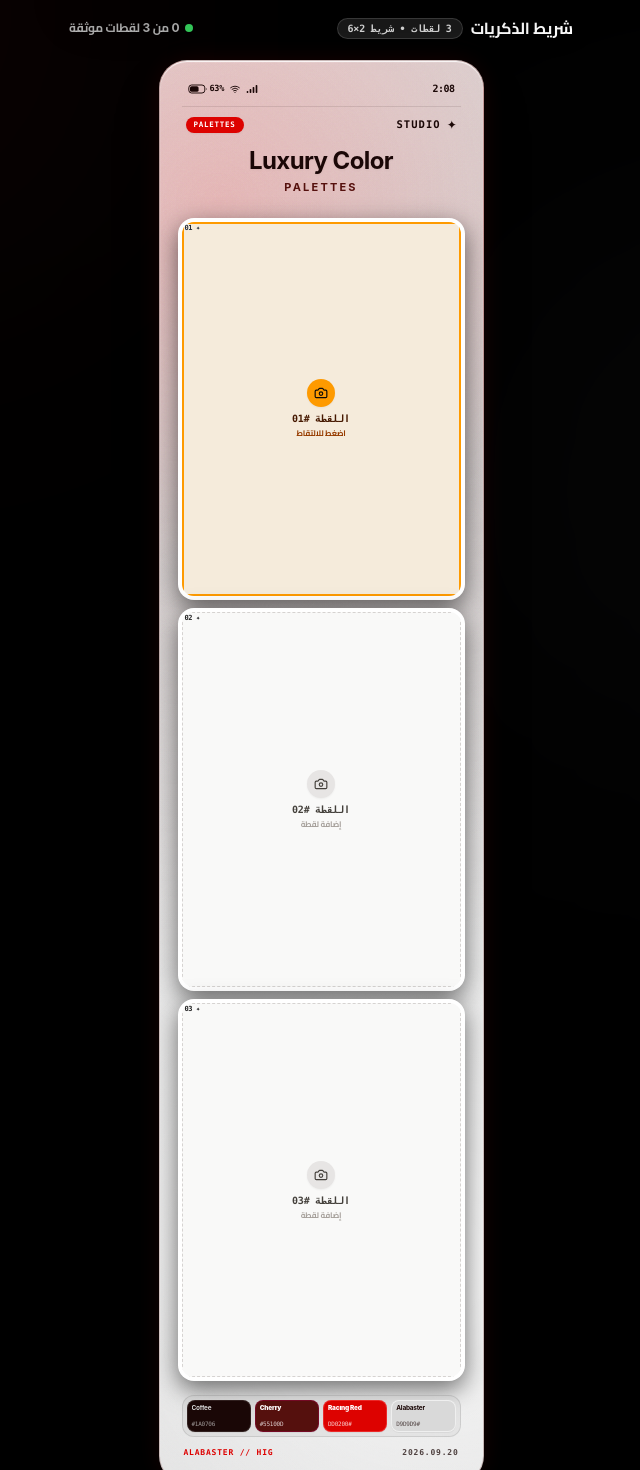
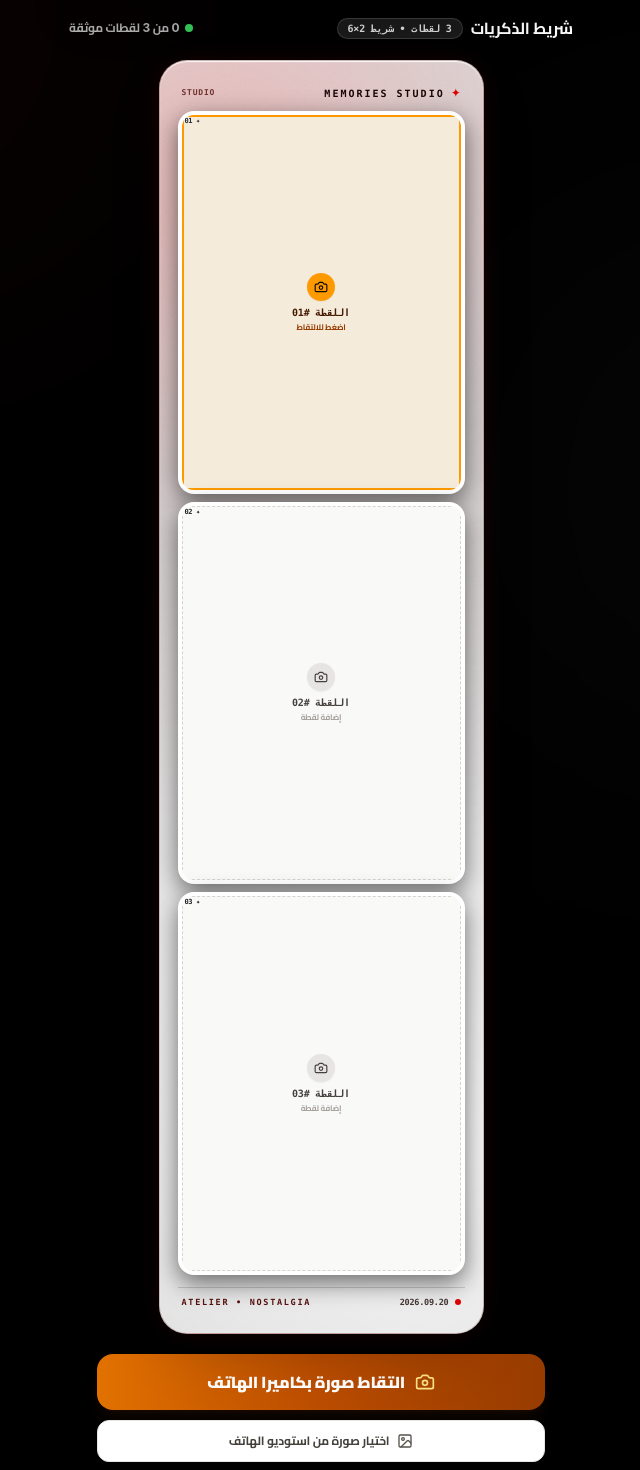
Before and after one commit to mohammedsaeed6u-cloud/cafe-memories, a Next.js app: page /c in a window 1280 px wide. Shown: the part 140-1610 px from the top of the page, without its empty margins (319-959 px from the left). Built offline with nearby package versions, Linux system fonts and the light colour scheme.

Commit message:
feat: adopt Atelier Nostalgia design system from DESIGN.md (clean aesthetic, Playfair Display & Plus Jakarta Sans, zero clutter)

```diff
--- a/src/app/globals.css
+++ b/src/app/globals.css
@@ -1,53 +1,44 @@
 @import "tailwindcss";
 
 @theme {
-  --color-forest: #1E3A32;
-  --color-forest-dark: #142721;
-  --color-forest-light: #2A4F44;
+  --color-surface: #141313;
+  --color-surface-charcoal: #141212;
+  --color-surface-stone: #1F1D1D;
+  --color-surface-dim: #141313;
+  --color-surface-bright: #3b3939;
 
-  --color-terracotta: #B85C43;
-  --color-terracotta-dark: #9B4A33;
-  --color-terracotta-light: #CF735A;
+  --color-primary: #DD0200;
+  --color-primary-container: #DD0200;
+  --color-secondary: #55100D;
+  --color-secondary-container: #7C2D26;
 
-  --color-warm-beige: #E8DCC6;
-  --color-warm-beige-light: #F7F2E7;
-  --color-warm-beige-dark: #D3C4A7;
+  --color-alabaster: #FBF9F5;
+  --color-alabaster-muted: #D9D9D9;
+  --color-coffee-bean: #1A0706;
 
-  --color-espresso: #3B2F2A;
-  --color-espresso-dark: #261E1A;
-  --color-espresso-light: #5A473F;
-
-  --color-olive: #8A9A7B;
-  --color-olive-dark: #6F7F60;
-  --color-olive-light: #A7B69A;
+  --color-border-hairline: rgba(255, 255, 255, 0.08);
+  --color-border-accent: rgba(221, 2, 0, 0.35);
 
   --font-playfair: var(--font-playfair), 'Playfair Display', Georgia, serif;
-  --font-montserrat: var(--font-montserrat), 'Montserrat', sans-serif;
+  --font-jakarta: var(--font-jakarta), 'Plus Jakarta Sans', sans-serif;
   --font-cairo: var(--font-cairo), 'Cairo', sans-serif;
 }
 
 @layer base {
   :root {
-    --background: #FAF6EE;
-    --foreground: #3B2F2A;
+    --background: #141313;
+    --foreground: #e6e1e1;
     --font-cairo: 'Cairo', sans-serif;
     --font-playfair: 'Playfair Display', Georgia, serif;
-    --font-montserrat: 'Montserrat', sans-serif;
-  }
-
-  .dark {
-    --background: #0E1A16;
-    --foreground: #FAF6EE;
-    color-scheme: dark;
+    --font-jakarta: 'Plus Jakarta Sans', sans-serif;
   }
 
   body {
-    background-color: var(--background);
-    color: var(--foreground);
-    font-family: var(--font-cairo), var(--font-montserrat), system-ui, sans-serif;
+    background-color: #141313;
+    color: #e6e1e1;
+    font-family: var(--font-jakarta), var(--font-cairo), system-ui, sans-serif;
     -webkit-font-smoothing: antialiased;
     -moz-osx-font-smoothing: grayscale;
-    transition: background-color 0.25s ease, color 0.25s ease;
   }
 }
 
--- a/src/app/layout.tsx
+++ b/src/app/layout.tsx
@@ -1,5 +1,5 @@
 import type { Metadata, Viewport } from 'next';
-import { Cairo, Playfair_Display, Montserrat } from 'next/font/google';
+import { Cairo, Playfair_Display, Plus_Jakarta_Sans } from 'next/font/google';
 import './globals.css';
 import { cn } from '@/lib/utils';
 
@@ -17,15 +17,15 @@ const playfair = Playfair_Display({
   display: 'swap',
 });
 
-const montserrat = Montserrat({
+const jakarta = Plus_Jakarta_Sans({
   subsets: ['latin'],
   weight: ['400', '500', '600', '700', '800'],
-  variable: '--font-montserrat',
+  variable: '--font-jakarta',
   display: 'swap',
 });
 
 export const viewport: Viewport = {
-  themeColor: '#FAF6EE',
+  themeColor: '#141313',
   width: 'device-width',
   initialScale: 1,
   maximumScale: 1,
@@ -44,7 +44,7 @@ export const metadata: Metadata = {
   },
   appleWebApp: {
     capable: true,
-    statusBarStyle: 'default',
+    statusBarStyle: 'black-translucent',
     title: 'Memories',
   },
   openGraph: {
@@ -75,9 +75,9 @@ export default function RootLayout({
       lang="ar"
       dir="rtl"
       suppressHydrationWarning
-      className={cn(cairo.variable, playfair.variable, montserrat.variable)}
+      className={cn(cairo.variable, playfair.variable, jakarta.variable)}
     >
-      <body className="min-h-screen bg-[#FAF6EE] text-[#3B2F2A] font-cairo antialiased selection:bg-[#B85C43]/20 selection:text-[#1E3A32]">
+      <body className="min-h-screen bg-[#141313] text-[#e6e1e1] font-sans antialiased selection:bg-[#DD0200] selection:text-white">
         {children}
       </body>
     </html>
--- a/src/components/photobooth/PhotoboothStripCard.tsx
+++ b/src/components/photobooth/PhotoboothStripCard.tsx
@@ -439,43 +439,19 @@ export const PhotoboothStripCard: React.FC<PhotoboothStripCardProps> = ({
         {/* HEADER RENDERING PER THEME                                    */}
         {/* ------------------------------------------------------------- */}
 
-        {/* LUXURY GLASS & APPLE ALABASTER HEADER (Exact match to uploaded Image 1 & 2) */}
+        {/* LUXURY GLASS HEADER: Minimal, Sophisticated Studio Branding */}
         {isLuxuryGlass && (
-          <div className="relative z-10 mb-3.5 px-1 text-left apple-font">
-            {/* Apple iOS Status Bar (2:08, Signal, WiFi, Battery 63% in Coffee Bean #1A0706) */}
-            <div className="flex items-center justify-between px-1.5 pb-2.5 text-[#1A0706] text-[10px] font-semibold tracking-tight border-b border-[#1A0706]/10">
-              <span className="font-mono tracking-tighter">2:08</span>
+          <div className="relative z-10 mb-2.5 pt-1 px-1 text-center apple-font">
+            <div className="flex items-center justify-between text-[#1A0706]">
               <div className="flex items-center gap-1.5">
-                <IosCellularBarsSvg size={10} color="#1A0706" />
-                <IosWifiSvg size={10} color="#1A0706" />
-                <div className="flex items-center gap-0.5 font-mono text-[8.5px]">
-                  <span>63%</span>
-                  <IosBatterySvg size={10} color="#1A0706" level={0.63} />
-                </div>
-              </div>
-            </div>
-
-            {/* Top Star Badge: "✦ studio" in Coffee Bean & Racing Red */}
-            <div className="flex items-center justify-between mt-2.5 mb-1 px-1">
-              <div className="flex items-center gap-1.5 text-[#1A0706]">
-                <span className="text-xs font-serif text-[#1A0706] drop-shadow-xs">✦</span>
-                <span className="text-[10.5px] font-mono tracking-widest text-[#1A0706] uppercase font-bold">
-                  studio
+                <span className="text-xs text-[#DD0200]">✦</span>
+                <span className="text-[10px] font-mono tracking-[0.2em] font-black uppercase text-[#1A0706]">
+                  {branding.name || 'MEMORIES'}
                 </span>
               </div>
-              <span className="px-2 py-0.5 rounded-full bg-[#DD0200] text-white text-[7.5px] font-mono font-black tracking-widest uppercase shadow-xs">
-                PALETTES
+              <span className="text-[8px] font-mono tracking-widest uppercase font-bold text-[#55100D] opacity-80">
+                STUDIO
               </span>
-            </div>
-
-            {/* Center Typography: "Luxury Color Palettes" in Coffee Bean & Black Cherry */}
-            <div className="text-center py-2">
-              <h3 className="text-xl sm:text-2xl font-bold tracking-tight text-[#1A0706] drop-shadow-xs">
-                Luxury Color
-              </h3>
-              <p className="text-[11px] font-bold tracking-[0.2em] text-[#55100D] uppercase mt-0.5">
-                Palettes
-              </p>
             </div>
           </div>
         )}
@@ -801,45 +777,16 @@ export const PhotoboothStripCard: React.FC<PhotoboothStripCardProps> = ({
           </div>
         )}
 
-        {/* LUXURY GLASS & BENTO PALETTE FOOTER (Matching uploaded Image 2) */}
+        {/* ATELIER NOSTALGIA LUXURY FOOTER */}
         {isLuxuryGlass && (
-          <div className="relative z-10 mt-3.5 px-1 space-y-2 apple-font">
-            {/* Bento Swatches Grid matching Image 2 */}
-            <div className="grid grid-cols-4 gap-1 p-1 rounded-xl bg-black/[0.04] border border-black/10 backdrop-blur-md">
-              <div
-                className="h-8 rounded-lg bg-[#D9D9D9] p-1 flex flex-col justify-between text-left shadow-2xs border border-white/60"
-                title="Alabaster Grey #D9D9D9 (Background)"
-              >
-                <span className="text-[6.5px] font-bold text-[#1A0706] leading-none truncate">Alabaster</span>
-                <span className="text-[6px] font-mono text-[#1A0706]/70 leading-none">#D9D9D9</span>
-              </div>
-              <div
-                className="h-8 rounded-lg bg-[#DD0200] p-1 flex flex-col justify-between text-left shadow-2xs border border-red-400/40"
-                title="Racing Red #DD0200 (Accent)"
-              >
-                <span className="text-[6.5px] font-black text-white leading-none truncate">Racing Red</span>
-                <span className="text-[6px] font-mono text-white/80 leading-none">#DD0200</span>
-              </div>
-              <div
-                className="h-8 rounded-lg bg-[#55100D] p-1 flex flex-col justify-between text-left shadow-2xs border border-rose-900/60"
-                title="Black Cherry #55100D (Velvet)"
-              >
-                <span className="text-[6.5px] font-black text-white leading-none truncate">Cherry</span>
-                <span className="text-[6px] font-mono text-white/80 leading-none">#55100D</span>
-              </div>
-              <div
-                className="h-8 rounded-lg bg-[#1A0706] p-1 flex flex-col justify-between text-left shadow-2xs border border-white/10"
-                title="Coffee Bean #1A0706 (Foundation)"
-              >
-                <span className="text-[6.5px] font-bold text-[#D9D9D9] leading-none truncate">Coffee</span>
-                <span className="text-[6px] font-mono text-[#D9D9D9]/70 leading-none">#1A0706</span>
-              </div>
+          <div className="relative z-10 mt-3 pt-2 border-t border-[#1A0706]/15 flex items-center justify-between px-1 text-[8.5px] font-mono text-[#1A0706]/80">
+            <div className="flex items-center gap-1.5 font-bold">
+              <span className="w-1.5 h-1.5 rounded-full bg-[#DD0200]" />
+              <span>{dateFormatted}</span>
             </div>
-
-            <div className="flex items-center justify-between text-[8px] font-mono text-[#1A0706]/75 pt-0.5 px-0.5">
-              <span className="uppercase tracking-widest font-semibold">{dateFormatted}</span>
-              <span className="tracking-widest uppercase text-[#DD0200] font-bold">ALABASTER // HIG</span>
-            </div>
+            <span className="tracking-[0.2em] uppercase font-bold text-[#55100D]">
+              ATELIER • NOSTALGIA
+            </span>
           </div>
         )}
 
--- a/src/features/marketing/components/MarketingHero.tsx
+++ b/src/features/marketing/components/MarketingHero.tsx
@@ -9,43 +9,44 @@ export function MarketingHero() {
   return (
     <section className="relative px-4 sm:px-6 pt-16 sm:pt-24 pb-20 max-w-5xl mx-auto text-center apple-font">
       {/* Category Pill */}
-      <div className="inline-flex items-center gap-2 px-4 py-1.5 rounded-full border border-white/10 bg-white/[0.04] text-stone-300 text-xs font-mono font-medium mb-6 backdrop-blur-xl shadow-lg">
-        <span className="w-2 h-2 rounded-full bg-[#DD0200] animate-pulse" />
-        <span className="tracking-widest uppercase text-[#D9D9D9]">
-          MEMORIES STUDIO • APPLE DESIGN EDITION
+      <div className="inline-flex items-center gap-2 px-3.5 py-1 rounded-md border border-white/10 bg-white/[0.03] text-stone-300 text-[11px] font-mono font-bold mb-8 backdrop-blur-xl shadow-lg">
+        <span className="w-1.5 h-1.5 rounded-full bg-[#DD0200] animate-pulse" />
+        <span className="tracking-[0.18em] uppercase text-[#D9D9D9]">
+          ATELIER NOSTALGIA • MEMORIES STUDIO
         </span>
       </div>
 
       {/* Hero Headline */}
-      <div className="max-w-3xl mx-auto space-y-4">
+      <div className="max-w-3xl mx-auto space-y-5">
         <h1
-          className="text-4xl sm:text-6xl md:text-7xl font-bold text-white tracking-tight leading-[1.12]"
+          className="text-4xl sm:text-6xl md:text-7xl font-semibold text-white tracking-tight leading-[1.12]"
+          style={{ fontFamily: 'var(--font-playfair), Georgia, serif' }}
         >
           استوديو الذكريات والولاء الفاخر.<br />
-          <span className="bg-gradient-to-r from-[#DD0200] via-[#FF4D4B] to-[#D9D9D9] bg-clip-text text-transparent font-normal italic">
+          <span className="bg-gradient-to-r from-[#DD0200] via-[#FF5E5B] to-[#D9D9D9] bg-clip-text text-transparent font-normal italic">
             كل زيارة تصنع أثراً يدوم.
           </span>
         </h1>
 
-        <p className="mt-3 text-sm sm:text-base md:text-lg text-[#D9D9D9]/80 max-w-xl mx-auto leading-relaxed font-normal">
+        <p className="mt-3 text-sm sm:text-base md:text-lg text-[#A19E9B] max-w-xl mx-auto leading-relaxed font-normal">
           كروت تصوير زجاجية تفاعلية، بطاقات ولاء رقمية في Apple Wallet، وشاشات صالة حية تعيد الزوار لمكانك بدون تطبيقات أو تعقيد.
         </p>
       </div>
 
-      {/* Two Restrained Apple CTAs */}
-      <div className="mt-8 mb-12 flex flex-col sm:flex-row items-center justify-center gap-3 max-w-sm mx-auto">
+      {/* Two Restrained Atelier Nostalgia CTAs */}
+      <div className="mt-8 mb-12 flex flex-col sm:flex-row items-center justify-center gap-3.5 max-w-md mx-auto">
         <Link
           href="/c/memories"
-          className="w-full sm:w-auto text-xs py-3 px-6 rounded-full bg-[#DD0200] hover:bg-[#B50200] text-white font-bold shadow-lg shadow-red-950/60 transition-all flex items-center justify-center gap-2 hover:scale-[1.02] active:scale-[0.98] cursor-pointer"
+          className="w-full sm:w-auto text-xs py-3 px-6 rounded-lg bg-[#DD0200] hover:bg-[#B50200] text-[#FBF9F5] font-bold shadow-[inset_0_1px_0_rgba(255,255,255,0.25),0_12px_30px_-8px_rgba(221,2,0,0.4)] transition-all flex items-center justify-center gap-2 hover:scale-[1.01] active:scale-[0.98] cursor-pointer"
         >
-          <Camera className="w-3.5 h-3.5" />
+          <Camera className="w-3.5 h-3.5 text-[#FBF9F5]" />
           <span>فتح استوديو التصوير المباشر</span>
           <ArrowRight className="w-3.5 h-3.5 rotate-180" />
         </Link>
 
         <Link
           href="/login"
-          className="w-full sm:w-auto text-xs py-3 px-6 rounded-full bg-white/10 hover:bg-white/20 border border-white/15 text-white font-semibold backdrop-blur-md transition-all flex items-center justify-center gap-2 hover:scale-[1.02] active:scale-[0.98] cursor-pointer"
+          className="w-full sm:w-auto text-xs py-3 px-6 rounded-lg bg-transparent hover:bg-white/[0.04] border border-white/10 hover:border-[#DD0200]/40 text-[#FBF9F5] font-semibold backdrop-blur-md transition-all flex items-center justify-center gap-2 hover:scale-[1.01] active:scale-[0.98] cursor-pointer"
         >
           <span>لوحة تحكم التاجر</span>
         </Link>
```
Also changed, not shown: src/components/customer/CustomerClient.tsx (+1 -18 lines), src/components/photobooth/AppleLuxuryShowcase.tsx (+3 -6 lines), 1 other file (tests, documents, lock files or other folders).
